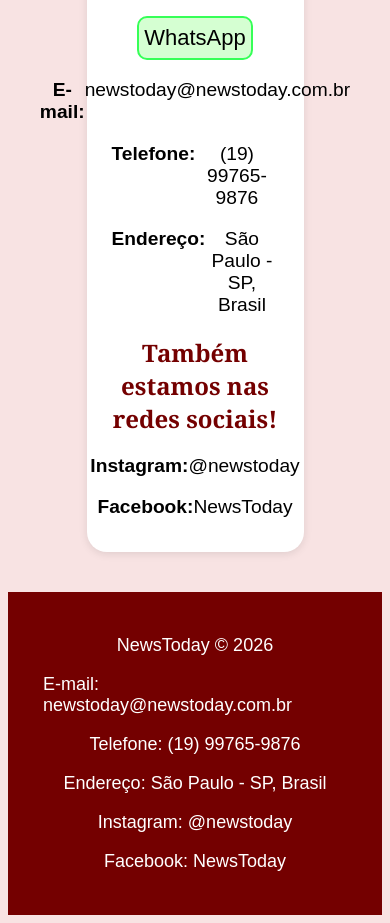
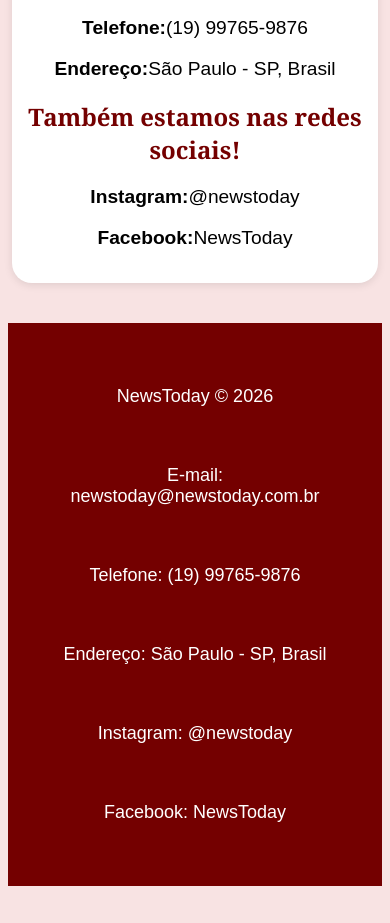
Before and after one commit to Gabriela-Moura/SA03, a plain HTML site: page contato.html in a window 390 px wide. Shown: the part 580-1503 px from the top of the page. After the commit the page ends 1474 px from the top, so only its background shows below. Drawn offline with Linux system fonts and the light colour scheme.

Commit message:
SA03 - responsividade

```diff
--- a/contato.html
+++ b/contato.html
@@ -39,12 +39,12 @@
         </main>
         <!-- Rodapé -->
         <footer>
-            <p>NewsToday © 2026</p>
-            <p>E-mail: newstoday@newstoday.com.br</p>
-            <p>Telefone: (19) 99765-9876</p>
-            <p>Endereço: São Paulo - SP, Brasil</p>
-            <p>Instagram: @newstoday</p>
-            <p>Facebook: NewsToday</p>
+            <p id="rodape">NewsToday © 2026</p>
+            <p id="rodape">E-mail: newstoday@newstoday.com.br</p>
+            <p id="rodape">Telefone: (19) 99765-9876</p>
+            <p id="rodape">Endereço: São Paulo - SP, Brasil</p>
+            <p id="rodape">Instagram: @newstoday</p>
+            <p id="rodape">Facebook: NewsToday</p>
         </footer>
     </body>
 </html>
--- a/estilo.css
+++ b/estilo.css
@@ -27,8 +27,7 @@
     padding-right: 2%;
 }
 
-h2,
-h3 {
+h2,h3 {
     color: #740000;
     display: flex;
     justify-content: center;
@@ -73,6 +72,12 @@
     text-align: justify;
     padding-left: 10px;
     padding-right: 10px;
+}
+
+#resultadoClima{
+    text-align: center;
+    justify-content: center;
+    justify-items: center;
 }
 
 #clima {
@@ -171,6 +176,16 @@
     padding-left: 10px;
     padding-right: 10px;
     font-size: medium;
+    flex-wrap: wrap;
+}
+
+#rodape {
+    display: flex;
+    justify-content: center;
+    padding: 20px;
+    color: white;
+    font-family: Arial, sans-serif;
+    text-align: center;
 }
 
 /* Media query - Tablets */
@@ -228,10 +243,30 @@
         height: auto;
         padding: 4px;
     }
+
+    #noticia {
+        width: 60%;
+    }
+
+    img {
+        width: 90%;
+    }
 }
 
 /* Media Query - Celular */
 @media (max-width: 767px) {
+    .conteudo_contato {
+        width: 90%;
+    }
+
+    #noticia {
+        width: 70%;
+    }
+
+    img {
+        width: 90%;
+    }
+
     p {
         font-size: large;
     }
```
Also changed, not shown: clima.html (+6 -7 lines), index.html (+6 -6 lines).
